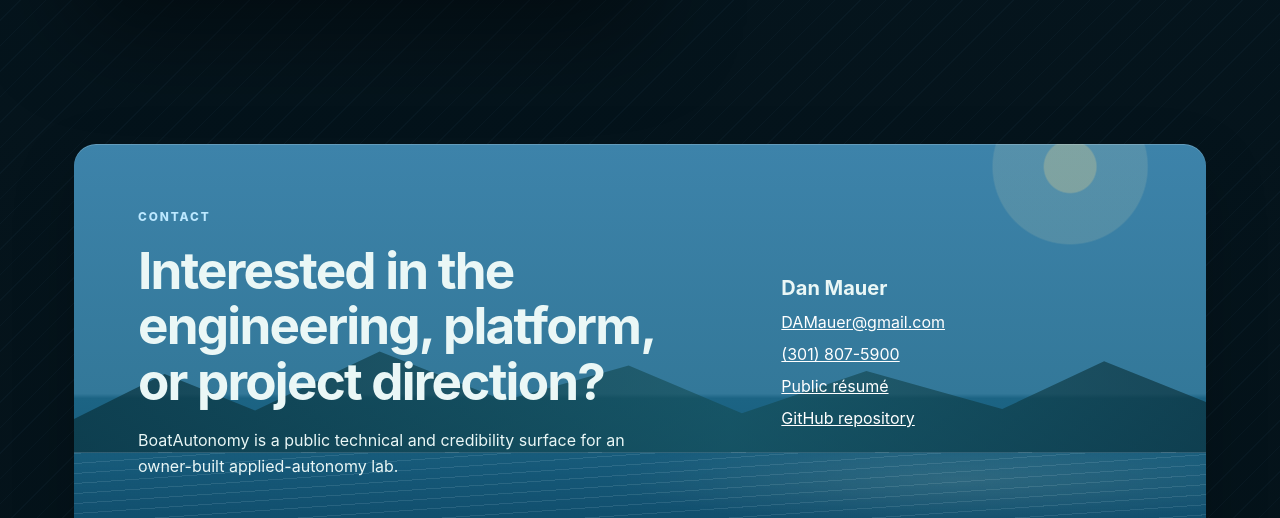
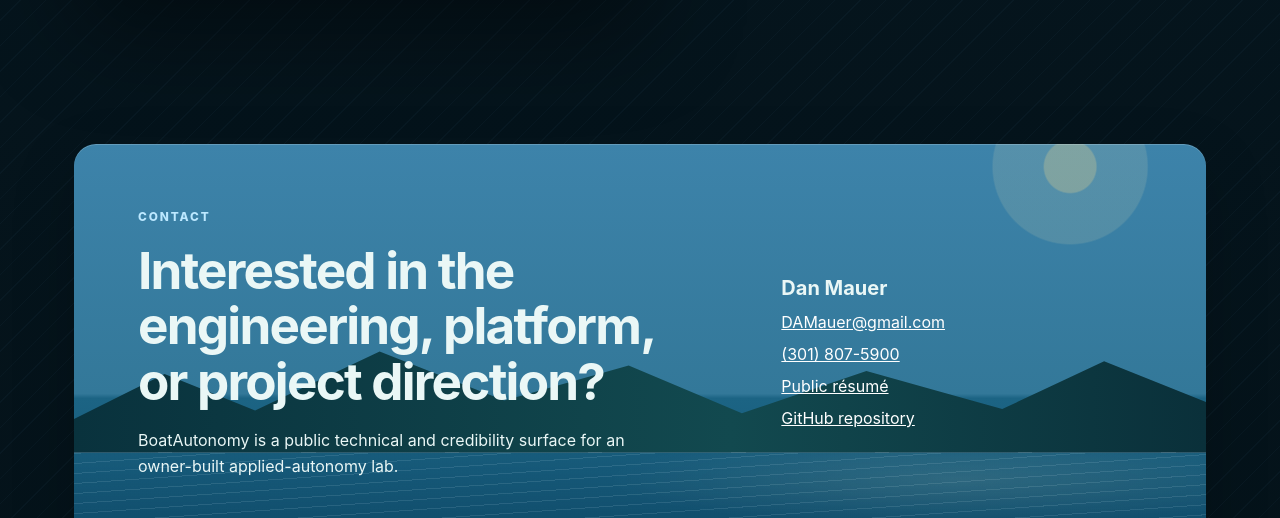
Before and after one commit to damauer/BoatAutonomy, a plain HTML site: page index.html in a window 1280 px wide. Shown: the part 4944-5462 px from the top of the page. Drawn offline with Linux system fonts and the light colour scheme.

Commit message:
site: mask lower terrain background

```diff
--- a/index.html
+++ b/index.html
@@ -6,7 +6,7 @@
   <meta name="description" content="BoatAutonomy is an evidence-gated marine autonomy lab focused on telemetry, replay, edge systems, safety, and future supervised docking assistance.">
   <meta name="theme-color" content="#071923">
   <title>BoatAutonomy — Evidence Before Authority</title>
-  <link rel="stylesheet" href="styles.css?v=20261115-9">
+  <link rel="stylesheet" href="styles.css?v=20261115-10">
 </head>
 <body>
   <a class="skip-link" href="#main">Skip to content</a>
--- a/styles.css
+++ b/styles.css
@@ -432,7 +432,10 @@ h3 { margin-bottom: 0.8rem; font-size: 1.25rem; }
   box-shadow: inset 0 1px 0 rgba(255, 255, 255, 0.2), 0 1.5rem 4rem rgba(0, 0, 0, 0.18);
 }
 
-.contact-section::before { top: 37%; }
+.contact-section::before {
+  top: 37%;
+  background: linear-gradient(90deg, #09323d, #12494f 58%, #0a303a);
+}
 .contact-section::after {
   height: 32%;
   border-top: 1px solid rgba(210, 239, 249, 0.18);
```
